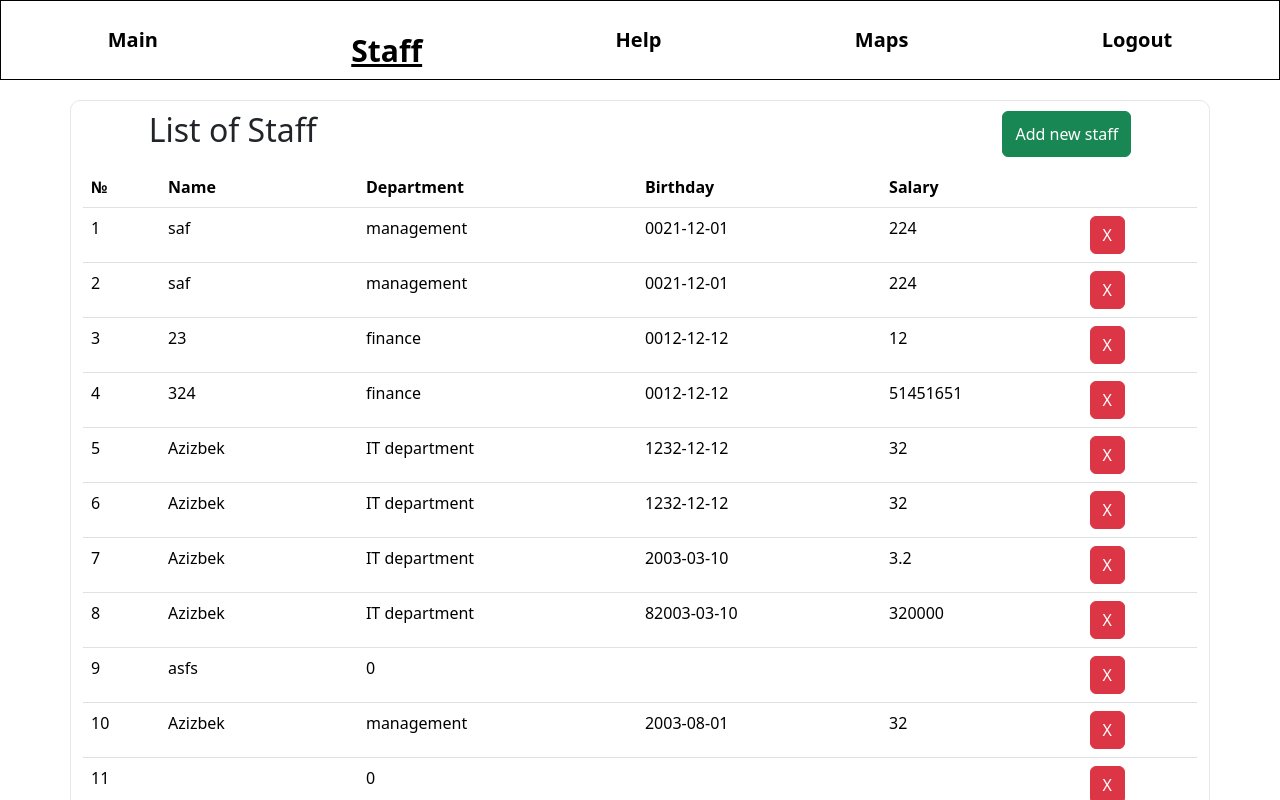
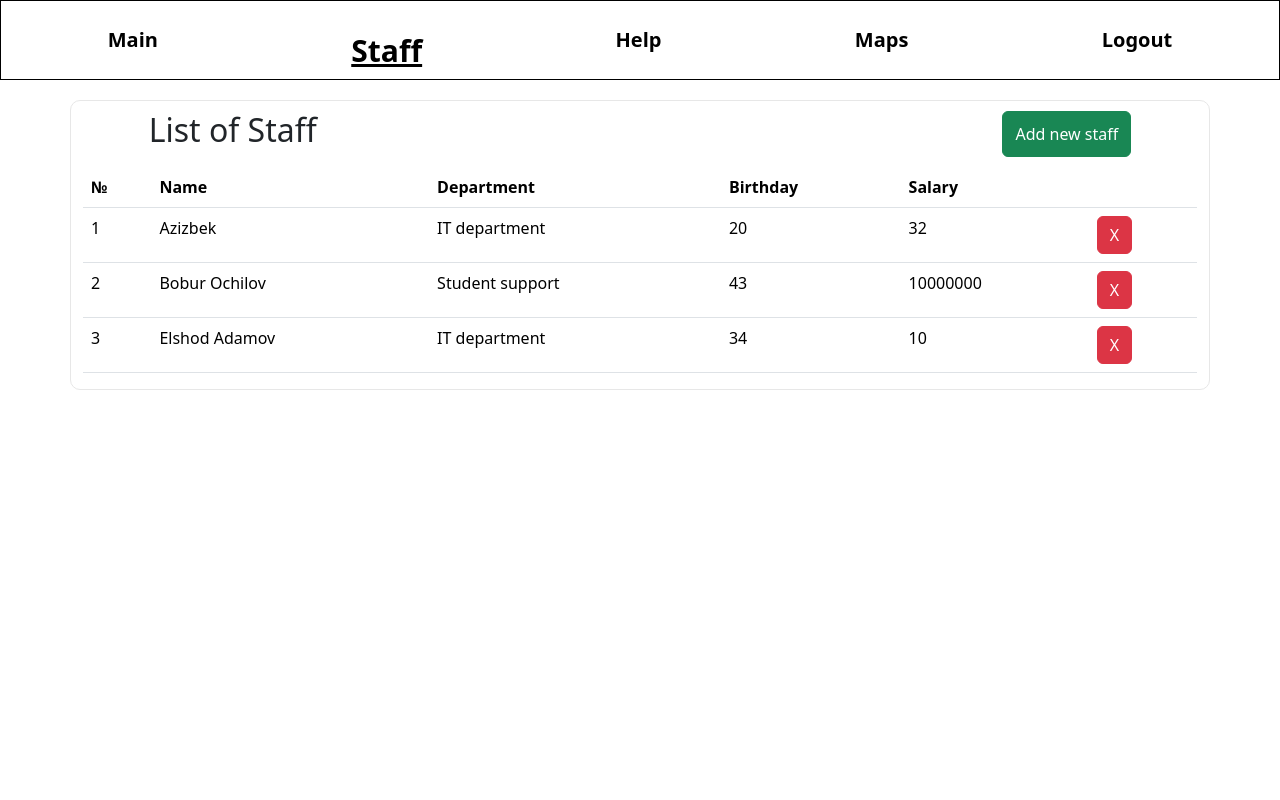
Before and after one commit to aziz3391/managementapp, a Vue app: page /staff in a window 1280 px wide. Shown: the top 800 px of the page. Built offline with nearby package versions, Linux system fonts and the light colour scheme; data requests are answered from the project's data file.

Commit message:
made the project better, now the program can count the number of staffs working in certain department

```diff
--- a/db.json
+++ b/db.json
@@ -1,117 +1,43 @@
 {
   "staff": [
     {
-      "department": "management",
-      "name": "saf",
-      "salary": 224,
-      "date": "0021-12-01",
-      "id": 13
-    },
-    {
-      "department": "management",
-      "name": "saf",
-      "salary": 224,
-      "date": "0021-12-01",
-      "id": 14
-    },
-    {
-      "department": "finance",
-      "name": "23",
-      "date": "0012-12-12",
-      "salary": 12,
-      "id": 16
-    },
-    {
-      "department": "finance",
-      "name": "324",
-      "date": "0012-12-12",
-      "salary": 51451651,
-      "id": 17
-    },
-    {
       "department": "IT department",
       "name": "Azizbek",
-      "date": "1232-12-12",
-      "salary": 32,
-      "id": 18
-    },
-    {
-      "department": "IT department",
-      "name": "Azizbek",
-      "date": "1232-12-12",
+      "date": "2003-12-12",
       "salary": 32,
       "id": 19
     },
     {
-      "department": "IT department",
-      "name": "Azizbek",
-      "date": "2003-03-10",
-      "salary": 3.2,
+      "department": "Student support",
+      "name": "Bobur Ochilov",
+      "date": "1980-12-31",
+      "salary": 10000000,
       "id": 20
     },
     {
       "department": "IT department",
-      "name": "Azizbek",
-      "date": "82003-03-10",
-      "salary": 320000,
+      "name": "Elshod Adamov",
+      "date": "1989-12-12",
+      "salary": 10,
       "id": 21
-    },
-    {
-      "department": "0",
-      "name": "asfs",
-      "id": 22
-    },
-    {
-      "department": "management",
-      "salary": 32,
-      "date": "2003-08-01",
-      "name": "Azizbek",
-      "id": 23
-    },
-    {
-      "department": "0",
-      "id": 24
-    },
-    {
-      "department": "0",
-      "id": 25
-    },
-    {
-      "department": "0",
-      "id": 26
-    },
-    {
-      "department": "0",
-      "id": 27
-    },
-    {
-      "department": "0",
-      "id": 28
-    },
-    {
-      "department": "0",
-      "id": 29
-    },
-    {
-      "department": "0",
-      "id": 30
-    },
-    {
-      "department": "IT department",
-      "id": 31
-    },
-    {
-      "department": "{{item.title}}",
-      "name": "Abdulaziz",
-      "date": "2003-08-31",
-      "salary": 3200000,
-      "id": 32
     }
   ],
   "departs": [
     {
       "title": "IT department",
       "id": 1
+    },
+    {
+      "title": "Finance department",
+      "id": 2
+    },
+    {
+      "title": "Rectory",
+      "id": 3
+    },
+    {
+      "title": "Student support",
+      "id": 4
     }
   ],
   "todo": []
--- a/src/components/AddStaff.vue
+++ b/src/components/AddStaff.vue
@@ -26,7 +26,7 @@
             <option
               v-for="(item, index) in dep"
               :key="index"
-              value="{{item.title}}"
+              :value="item.title"
             >
               {{ item.title }}
             </option>
--- a/src/components/StaffInfo.vue
+++ b/src/components/StaffInfo.vue
@@ -24,7 +24,7 @@
           <td>{{ index + 1 }}</td>
           <td>{{ vstaff.name }}</td>
           <td>{{ vstaff.department }}</td>
-          <td>{{ vstaff.date }}</td>
+          <td>{{ getage(vstaff.date) }}</td>
           <td>{{ vstaff.salary }}</td>
           <td>
             <button @click="remove(vstaff.id)" class="btn btn-danger">X</button>
@@ -59,6 +59,7 @@ export default {
     return {
       toggl: false,
       undo: {},
+      depart: [],
       staffs: [],
       staff: {
         department: "0",
@@ -68,6 +69,13 @@ export default {
     };
   },
   methods: {
+    getage(day) {
+      let date = new Date(day);
+      console.log(date.getFullYear());
+      let tday = new Date();
+      console.log(tday.getFullYear());
+      return tday.getFullYear() - date.getFullYear();
+    },
     toggle() {
       this.toggl = !this.toggl;
       console.log(this.forstaff);
@@ -99,15 +107,6 @@ export default {
         });
       }
     },
-    undo1() {
-      console.log(this.undo);
-      axios.post(`${this.url}/staff`, this.undo).then((res) => {
-        if (res.status == 201) {
-          this.staffs.push(res.data);
-        }
-        this.undo = {};
-      });
-    },
   },
   mounted() {
     axios.get(`${this.url}/staff`).then((res) => {
--- a/src/pages/HomePage.vue
+++ b/src/pages/HomePage.vue
@@ -14,6 +14,7 @@
         <tr>
           <td>№</td>
           <td>Name of department</td>
+          <td>Number of staff</td>
           <td>Edition</td>
         </tr>
       </thead>
@@ -21,6 +22,7 @@
         <tr v-for="(item, index) in departs" :key="index">
           <td>{{ index + 1 }}</td>
           <td>{{ item.title }}</td>
+          <td>{{ GetCount(item.title) }}</td>
           <td>
             <button @click="remove(item.id)" class="btn btn-danger">
               <ion-icon name="close-outline"></ion-icon>
@@ -52,10 +54,16 @@ export default {
       departs: [],
       depart: "",
       state: false,
+      workers: [],
+      num: [],
     };
   },
   components: {},
   methods: {
+    GetCount(title) {
+      let number = this.workers.filter((worker) => worker.department == title);
+      return number.length;
+    },
     change() {
       if (confirm("you wanna change")) {
         this.state = !this.state;
@@ -86,6 +94,13 @@ export default {
     axios.get(`${this.url}/departs`).then((Departments) => {
       if (Departments.status == 200) {
         this.departs = Departments.data;
+        console.log(this.departs);
+      }
+    });
+    axios.get(`${this.url}/staff`).then((info) => {
+      if (info.status == 200) {
+        this.workers = info.data;
+        // console.log(this.workers);
       }
     });
   },
```
Also changed, not shown: src/components/inner/StaffDepartment.vue (added).
